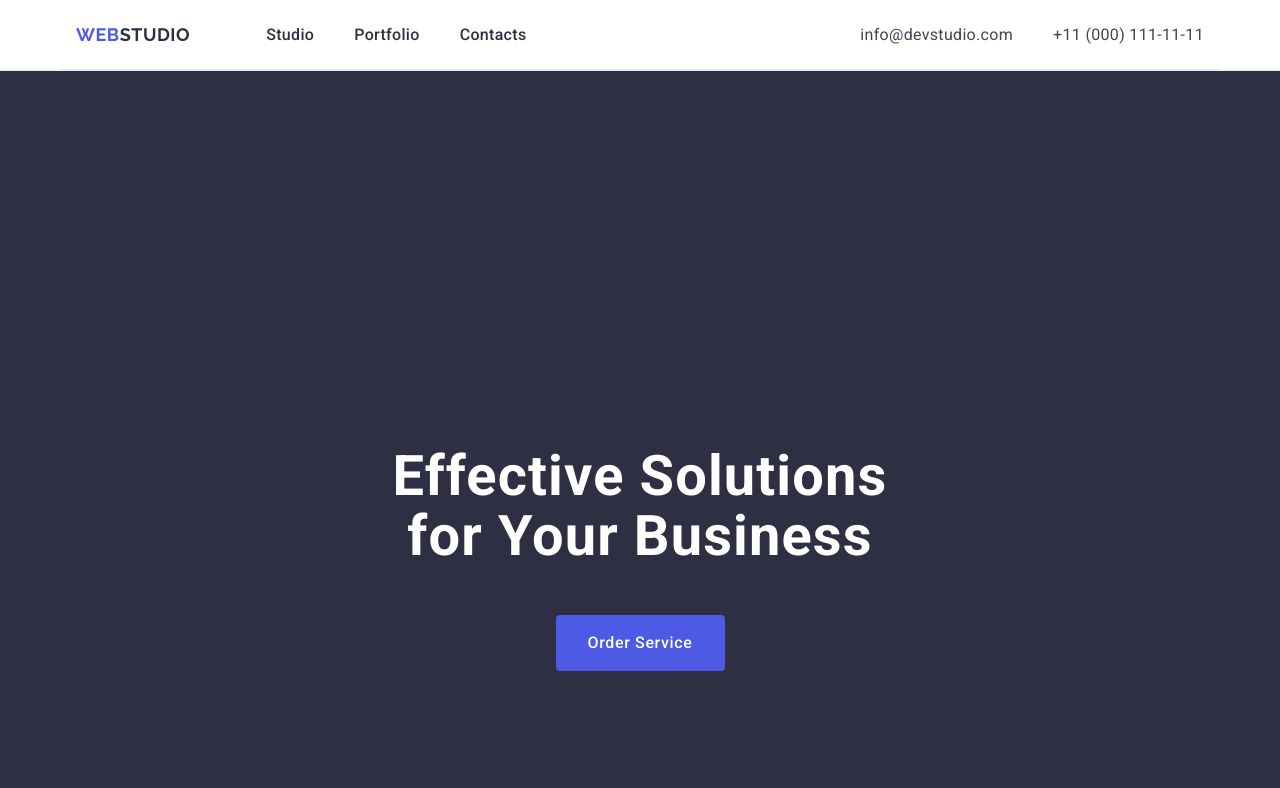
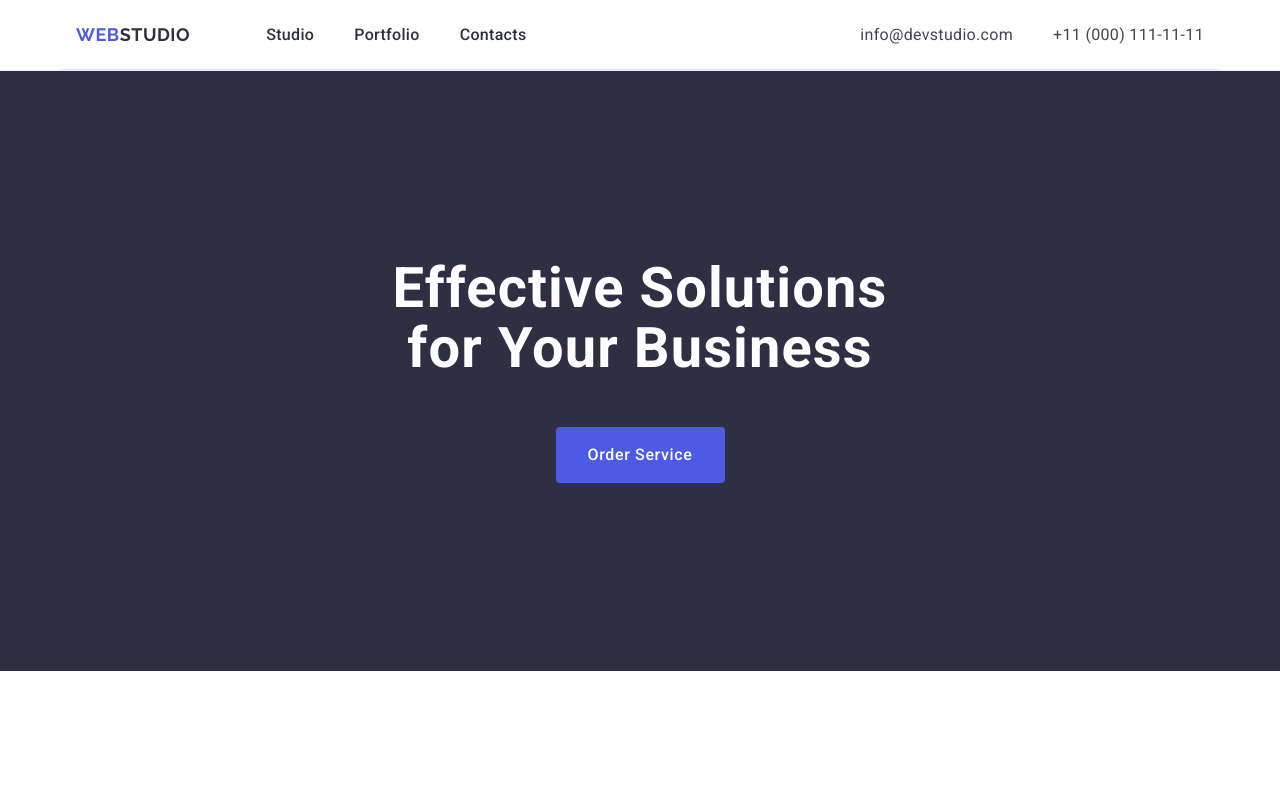
Before and after one commit to natalia-stetsenko/goit-markup-hw-03, a plain HTML site: page index.html in a window 1280 px wide. Shown: the top 788 px of the page. Drawn offline with nearby package versions, Linux system fonts and the light colour scheme.

Commit message:
fix hero section

```diff
--- a/css/styles.css
+++ b/css/styles.css
@@ -129,14 +129,6 @@ img {
   padding-bottom: 188px;
 }
 
-.hero-container {
-  display: flex;
-  flex-direction: column;
-  align-items: center;
-  justify-content: center;
-  height: 600px;
-}
-
 .hero-title {
   font-weight: 700;
   font-size: 56px;
@@ -147,7 +139,7 @@ img {
   display: flex;
   max-width: 496px;
   flex-wrap: wrap;
-  margin-bottom: 48px;
+  margin: 0 auto 48px;
 }
 
 .hero-button {
```
